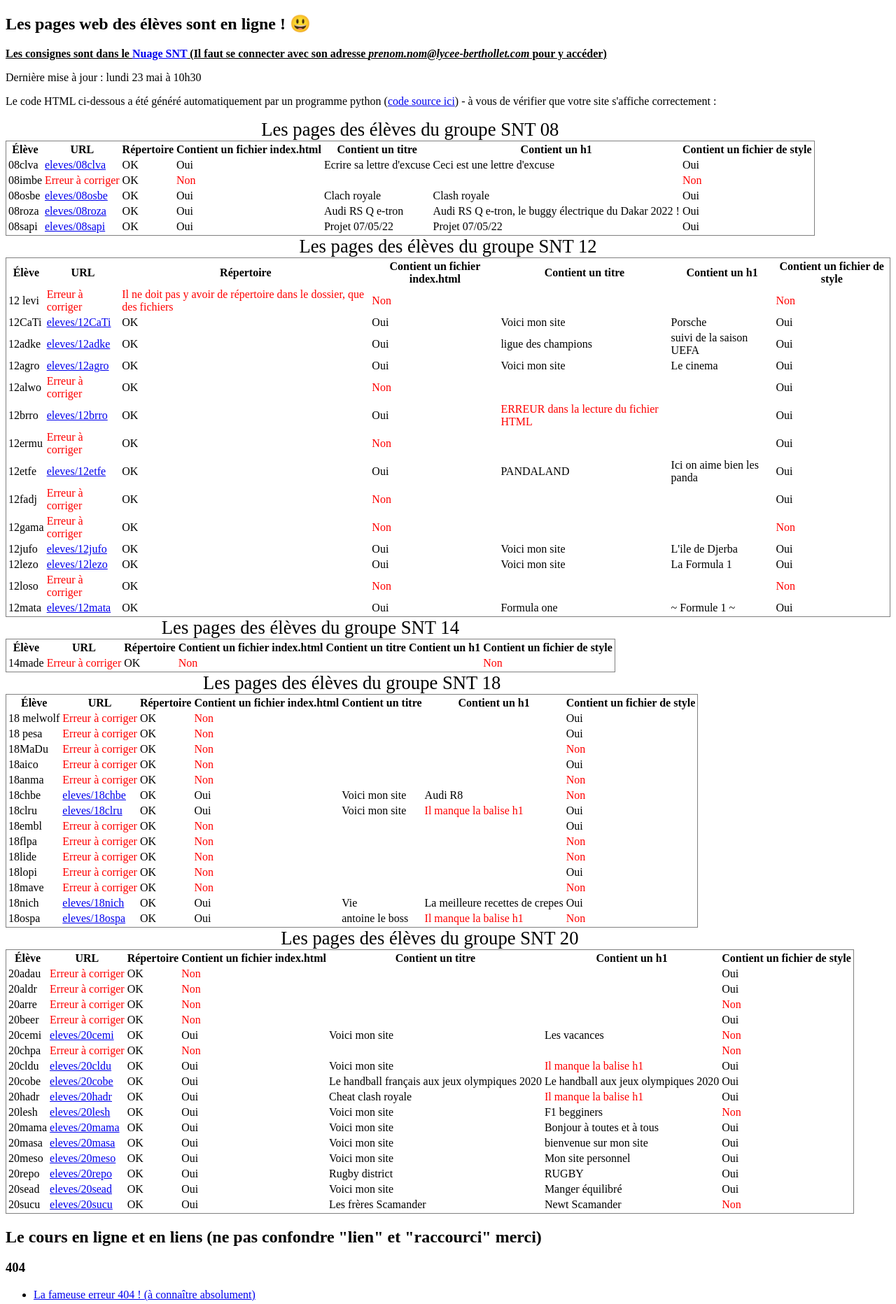
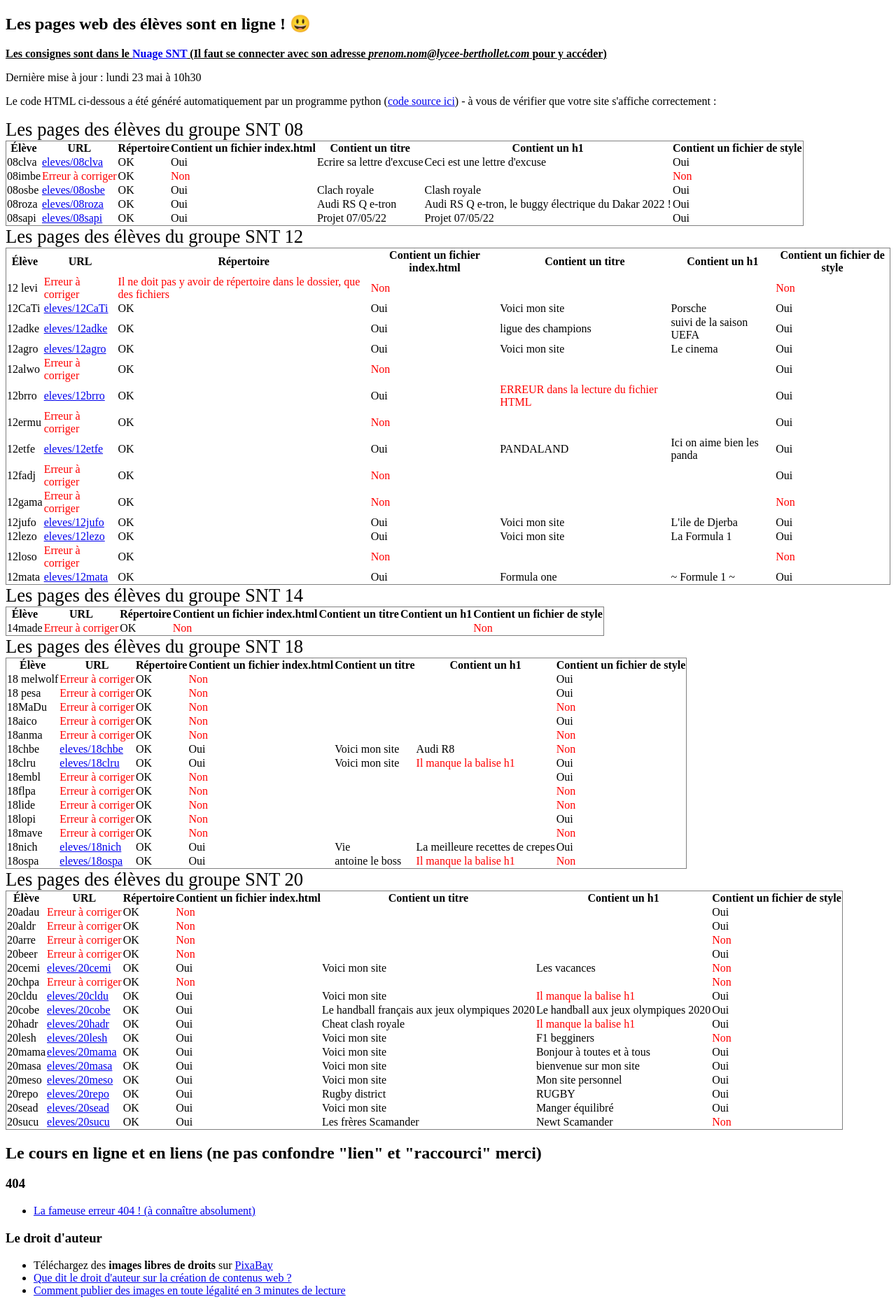
Before and after one commit to SNTberthollet/web, a PHP site: page / in a window 1280 px wide. Shown: the part 94-1958 px from the top of the page at 70% size. Run offline with PHP 8.4, Linux system fonts and the light colour scheme.

Commit message:
Update styleTableau.css

```diff
--- a/styles/styleTableau.css
+++ b/styles/styleTableau.css
@@ -4,9 +4,12 @@
 
 table {
   border: 1px solid grey;
+  padding: 10px;
+  border-collapse: collapse;
 }
 
 caption {
   font-size: 20pt;
   font-style: underline;
+  text-align: left;
 }
```
